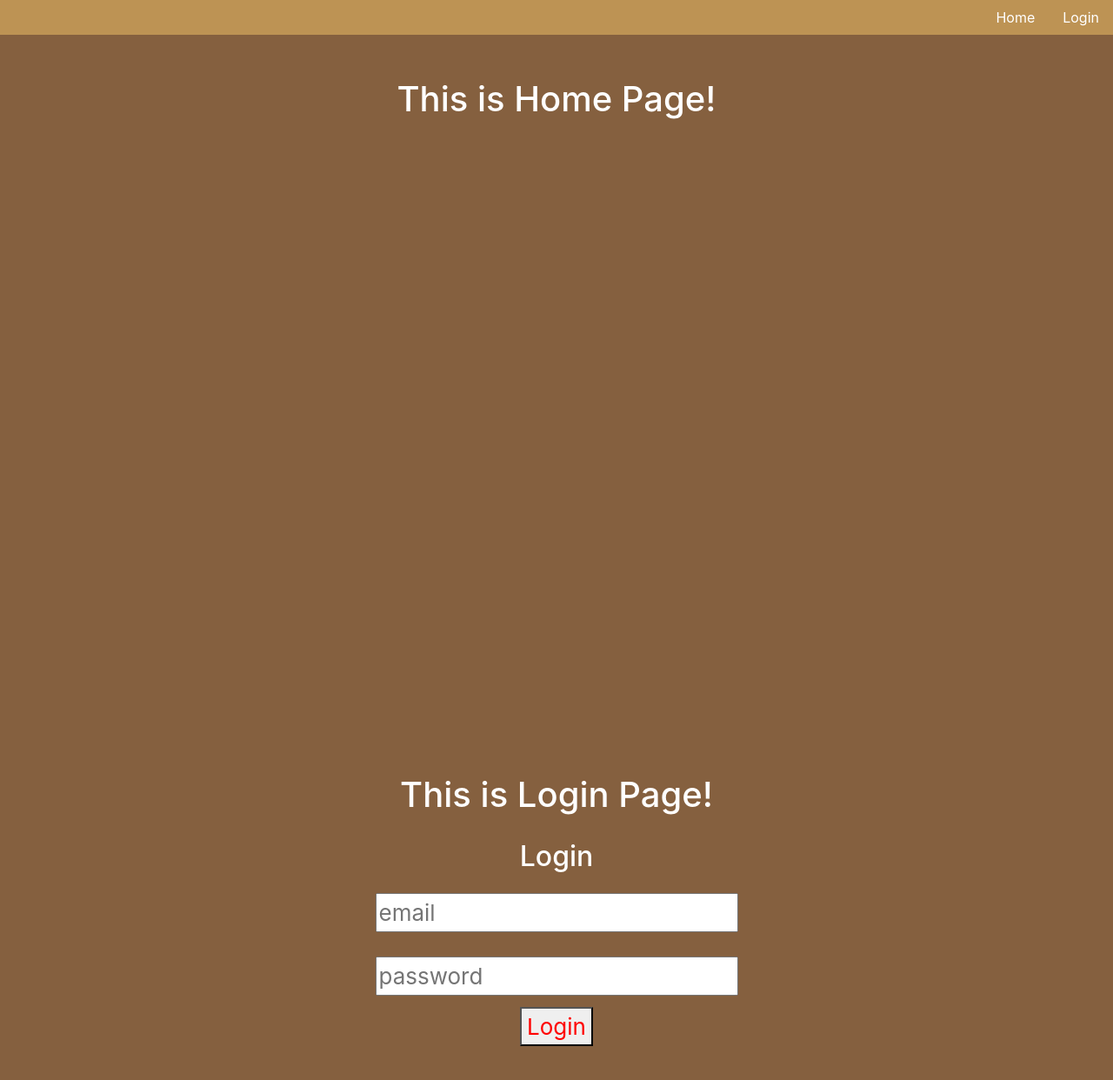
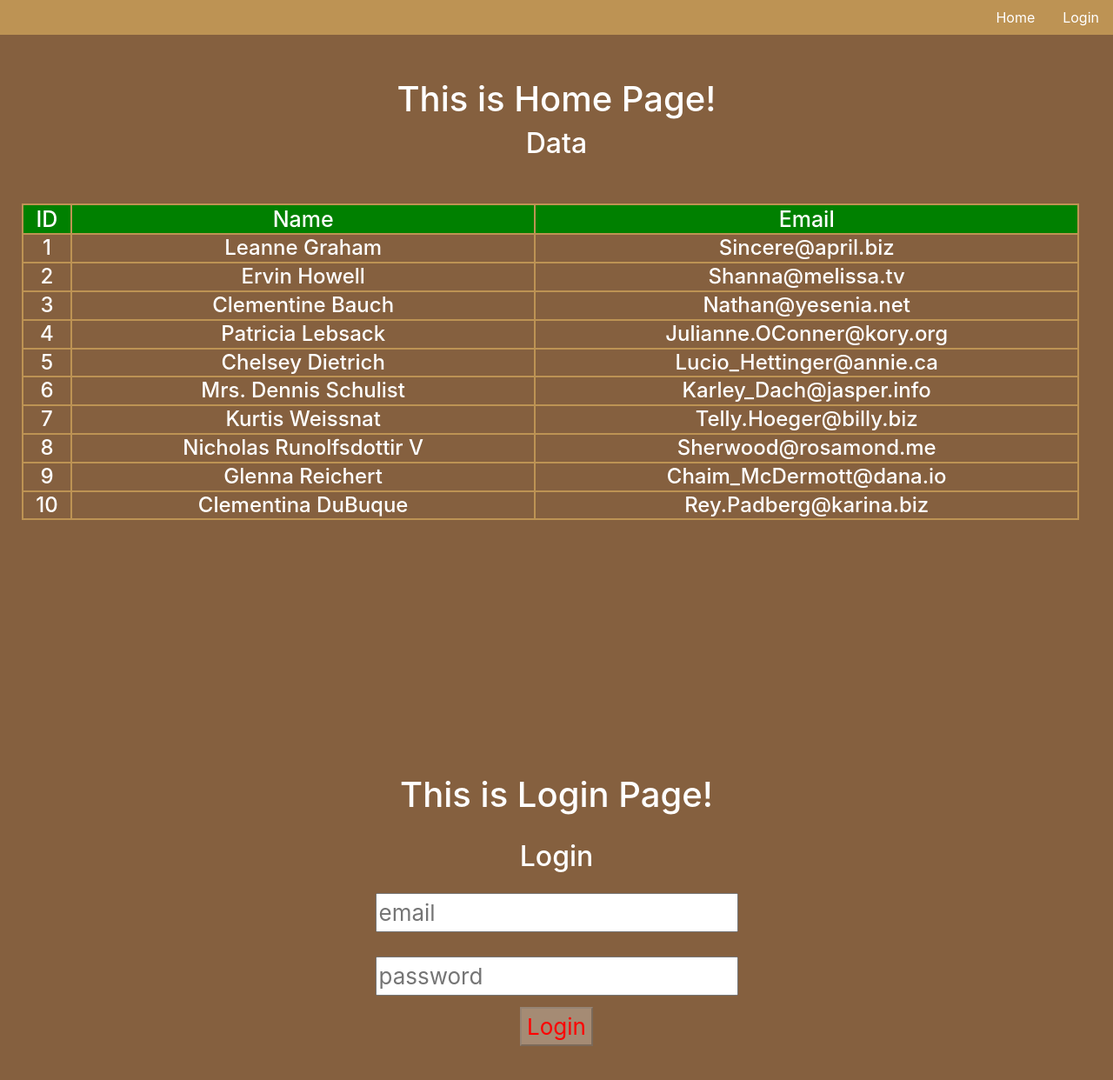
Before and after one commit to Nik1-code/frontEnd, a React (Create React App) app: page / in a window 1280 px wide. Shown: the top 1242 px of the page at 87% size. Built offline with nearby package versions, Linux system fonts and the light colour scheme.

Commit message:
create table with enable/disable button

```diff
--- a/src/App.css
+++ b/src/App.css
@@ -1,7 +1,3 @@
-
-
-
-
 .App {
   text-align: center;
 }
@@ -17,26 +13,11 @@
   }
 }
 
-.App-header {
-  background-color: #85603f ;
-  min-height: 100vh;
-  flex-direction:column;
-  align-items:center;
-  justify-content: center;
-  text-align: center;
-  font-size: calc(10px + 2vmin);
-  color: white;
-}
 .login {
   padding-top: 50px;
   padding-bottom: 50px;
 }
 
-.App-text{
-  padding-top: 50px;
-  text-align: center;
-
-}
 .App-link {
   color: white;
 }
@@ -52,6 +33,6 @@
   }
 }
 
-.a:hover{
-  color:#bd9354
+.a:hover {
+  color: #bd9354;
 }
--- /dev/null
+++ b/src/components/Card.js
@@ -0,0 +1,13 @@
+import React from "react";
+
+const Card = (props) => {
+  return (
+    <tr>
+      <td>{props.id}</td>
+      <td>{props.name}</td>
+      <td>{props.email}</td>
+    </tr>
+  );
+};
+
+export default Card;
--- a/src/components/Home.js
+++ b/src/components/Home.js
@@ -1,19 +1,39 @@
 import React, { Component } from "react";
+import data from "./RenderList";
+import Card from "./Card";
+import "./home.css";
 
-
-
-class Home extends Component{
-    render(){
-        return(<div>
-            <div className='App-header' id='#'>
-                <h1 className='App-text'>This is Home Page!</h1>
-            </div>
-
-
-          </div>
-        )
-    }
-
+function CardForData(data) {
+  return (
+    <tr key={data.id}>
+      <td>{data.id}</td>
+      <td>{data.name}</td>
+      <td>{data.email}</td>
+    </tr>
+  );
 }
 
+const Home = (props) => {
+  return (
+    <div>
+      <div className="App-header" id="#">
+        <h1 className="App-text">This is Home Page!</h1>
+        <h2>Data</h2>
+        <h4>
+          <table>
+            <thead>
+              <tr>
+                <td>ID</td>
+                <td>Name</td>
+                <td>Email</td>
+              </tr>
+            </thead>
+            <tbody>{data.map(CardForData)}</tbody>
+          </table>
+        </h4>
+      </div>
+    </div>
+  );
+};
+
 export default Home;
--- a/src/components/Login.js
+++ b/src/components/Login.js
@@ -7,6 +7,7 @@ class Login extends Component {
     password: "",
     emailError: "",
     passwordError: "",
+    value: "",
   };
 
   //email validation
@@ -57,13 +58,6 @@ class Login extends Component {
     console.log(e.target.value);
   }
 
-  //login
-  //   login() {
-  //     const emailFlag = this.isValidEmail(this.state.email);
-  //     if (emailFlag) {
-  //       alert("successful");
-  //     }
-  //   }
   login() {
     const emailFlag = this.isValidEmail(this.state.email);
     const passwordFlag = this.isValidPassword(this.state.password);
@@ -71,8 +65,21 @@ class Login extends Component {
       alert("successful");
     }
   }
+
+  //enable/disable button
+  enableButton() {
+    if (!this.state.email && !this.state.password) {
+      return true;
+    } else if (!this.state.email) {
+      return true;
+    } else if (!this.state.password) {
+      return true;
+    } else {
+      return false;
+    }
+  }
+
   render() {
-    // console.log(this.state.email);
     return (
       <div>
         <div className="App-header" id="Login">
@@ -95,7 +102,7 @@ class Login extends Component {
           <button
             className="testClass"
             onClick={() => this.login()}
-            disabled={false}
+            disabled={this.enableButton()}
           >
             Login
           </button>
--- a/src/components/RenderList.js
+++ b/src/components/RenderList.js
@@ -30,3 +30,5 @@ const data = [
     id: 10,
   },
 ];
+
+export default data;
--- /dev/null
+++ b/src/components/home.css
@@ -0,0 +1,19 @@
+body {
+  margin: 0px;
+  padding: 0px;
+}
+
+table tr td {
+  border: 2px solid #bd9354;
+}
+
+table {
+  width: 95%;
+  margin-top: 50px;
+  margin-left: 25px;
+}
+
+table thead {
+  font-size: 25px;
+  background-color: green;
+}
```
